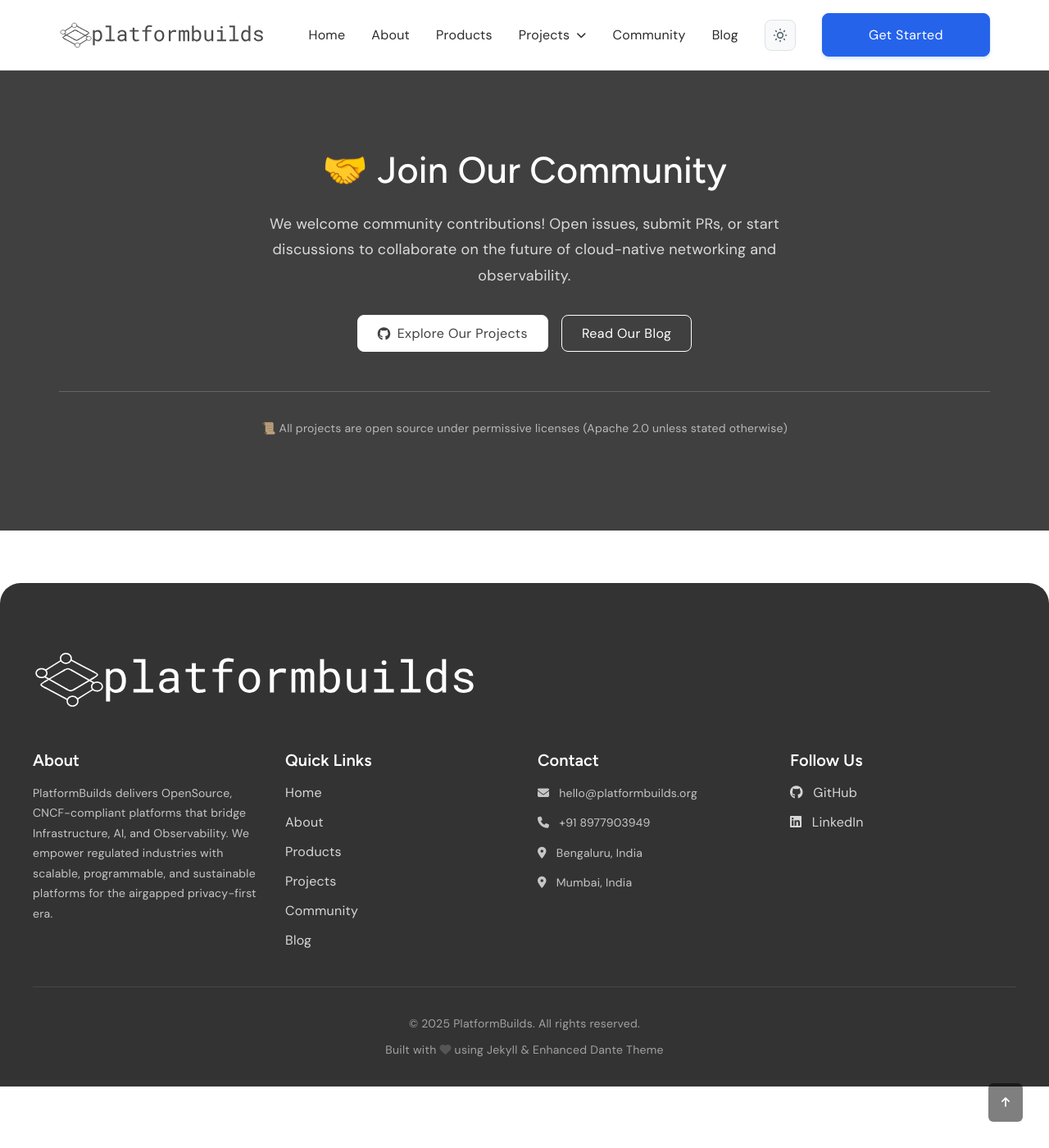
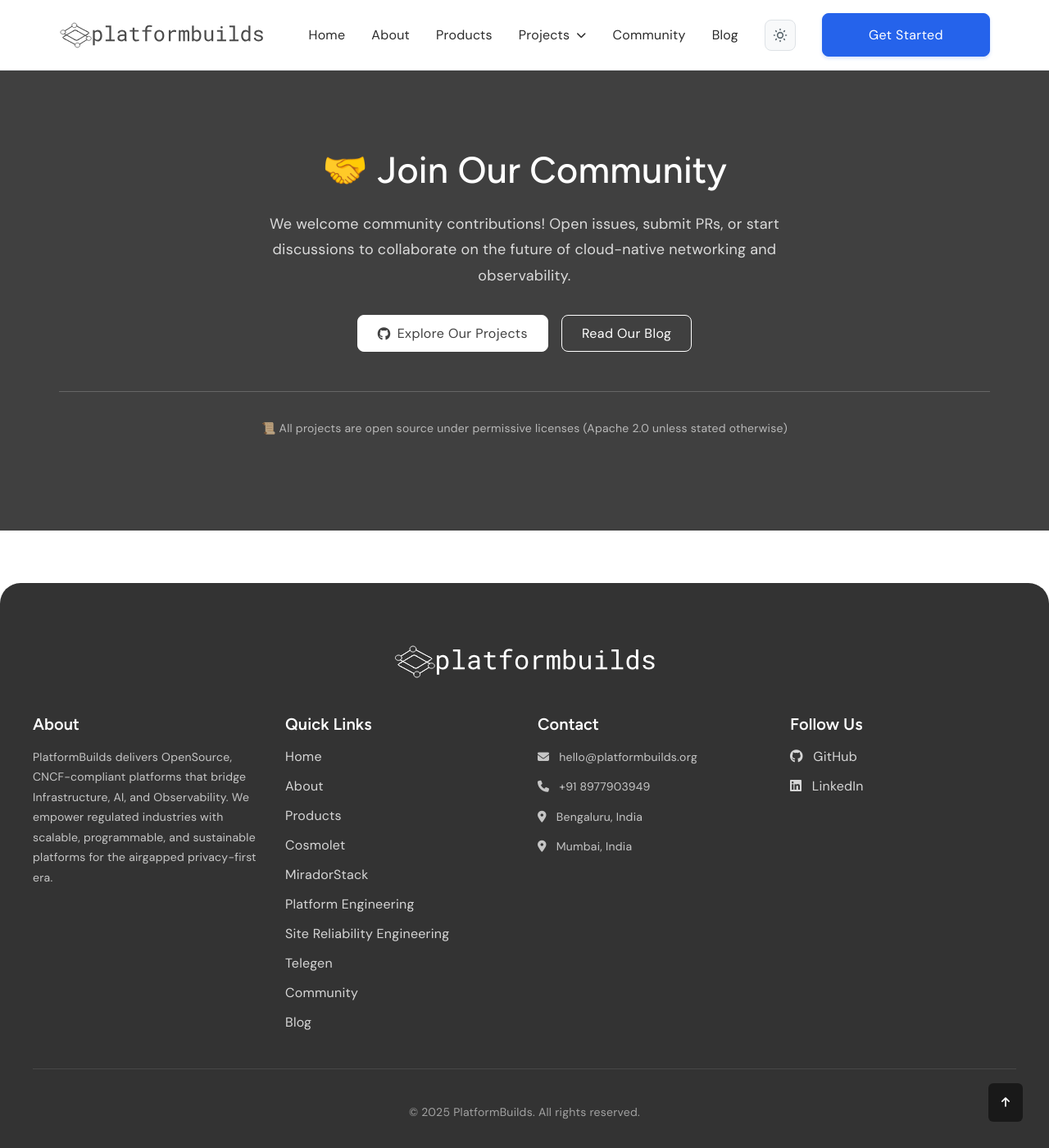
Before and after one commit to platformbuilds/platformbuilds-site, a Jekyll site: the page built from index.md, in a window 1280 px wide and 1400 px high, scrolled down 3123 px. Shown: the whole window at 82% size. Built offline with Jekyll 4.4.1, drawn with Linux system fonts in a browser that asks for light colours.

Commit message:
Update footer: center logo with responsive sizing, update Quick Links to match header navigation, remove Jekyll theme note

```diff
--- a/_includes/footer.html
+++ b/_includes/footer.html
@@ -1,7 +1,7 @@
 <footer>
     <div class="footer-content">
         <div class="footer-title">
-            <img src="{{ '/logos/logo.svg' | relative_url }}" alt="{{ site.title }}" class="platformbuilds-logo">
+            <img src="{{ '/logos/logo.svg' | relative_url }}" alt="{{ site.title }}" class="platformbuilds-logo footer-logo">
         </div>
 
         <div class="footer-links">
@@ -22,11 +22,28 @@
                 <h4>Quick Links</h4>
                 <ul>
                     {% for nav in site.navigation %}
-                    <li>
-                        <a href="{{ nav.url | relative_url }}">
-                            {{ nav.name }}
-                        </a>
-                    </li>
+                    {% if nav.children %}
+                        <!-- Projects dropdown items -->
+                        {% for child in nav.children %}
+                        <li>
+                            <a href="{{ child.url | relative_url }}">
+                                {{ child.name }}
+                            </a>
+                        </li>
+                        {% endfor %}
+                    {% elsif nav.url contains 'http' %}
+                        <li>
+                            <a href="{{ nav.url }}" target="_blank" rel="noopener">
+                                {{ nav.name }}
+                            </a>
+                        </li>
+                    {% else %}
+                        <li>
+                            <a href="{{ nav.url | relative_url }}">
+                                {{ nav.name }}
+                            </a>
+                        </li>
+                    {% endif %}
                     {% endfor %}
                 </ul>
             </div>
@@ -105,9 +122,6 @@
             <p>
                 © {{ site.time | date: "%Y" }} {{ site.title }}. All rights reserved.
             </p>
-            <p>
-                Built with <i class="fas fa-heart"></i> using Jekyll & Enhanced Dante Theme
-            </p>
         </div>
     </div>
 </footer>
--- a/assets/css/style.css
+++ b/assets/css/style.css
@@ -323,6 +323,29 @@
   transition: var(--transition-fast);
 }
 
+/* Footer logo - centered and responsive */
+.footer-logo {
+  height: 4rem;
+  width: auto;
+  display: block;
+  margin: 0 auto;
+  filter: brightness(0) invert(1);
+  transition: var(--transition-fast);
+}
+
+/* Responsive footer logo sizing */
+@media (max-width: 768px) {
+  .footer-logo {
+    height: 3rem;
+  }
+}
+
+@media (max-width: 480px) {
+  .footer-logo {
+    height: 2.5rem;
+  }
+}
+
 /* Dark theme adjustments for logo */
 [data-theme="dark"] .platformbuilds-logo {
   filter: brightness(0) invert(1) brightness(1.2) contrast(1.1);
@@ -340,8 +363,6 @@
     height: 2em;
   }
 }
-
-/* Cosmolet logo - white in dark mode */
 [data-theme="dark"] .cosmolet-logo {
   filter: brightness(0) invert(1);
 }
```
